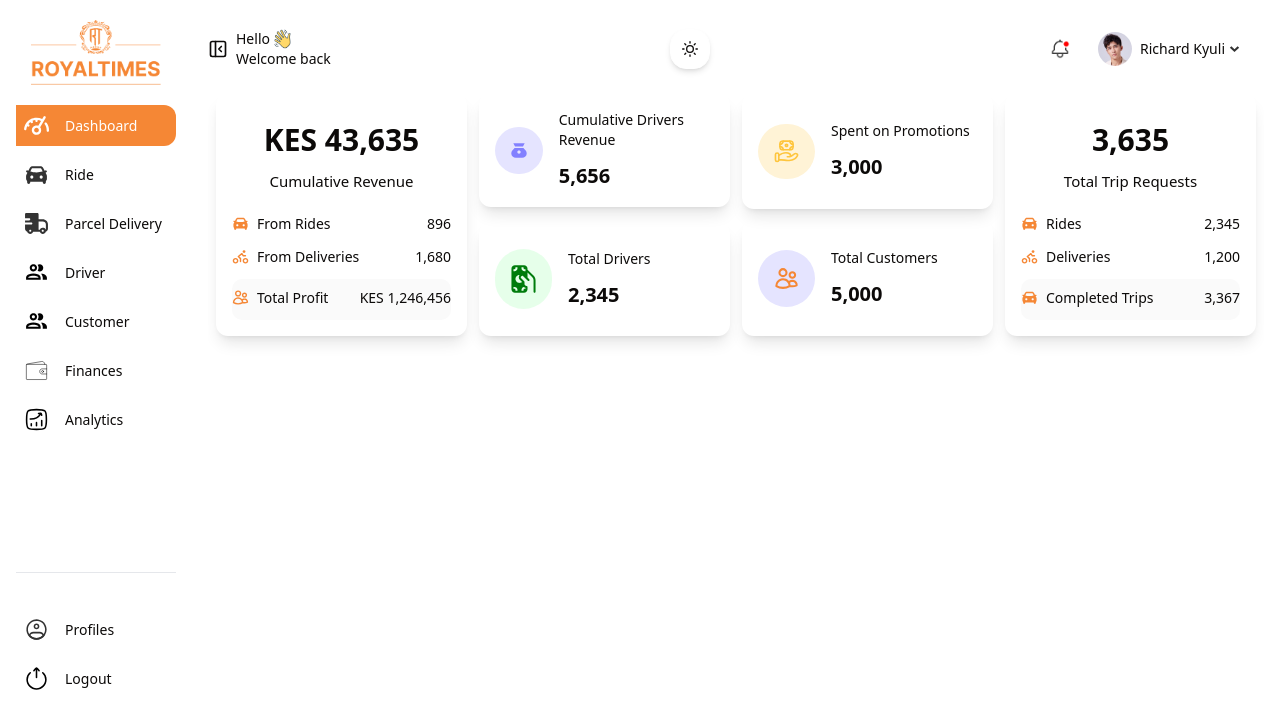
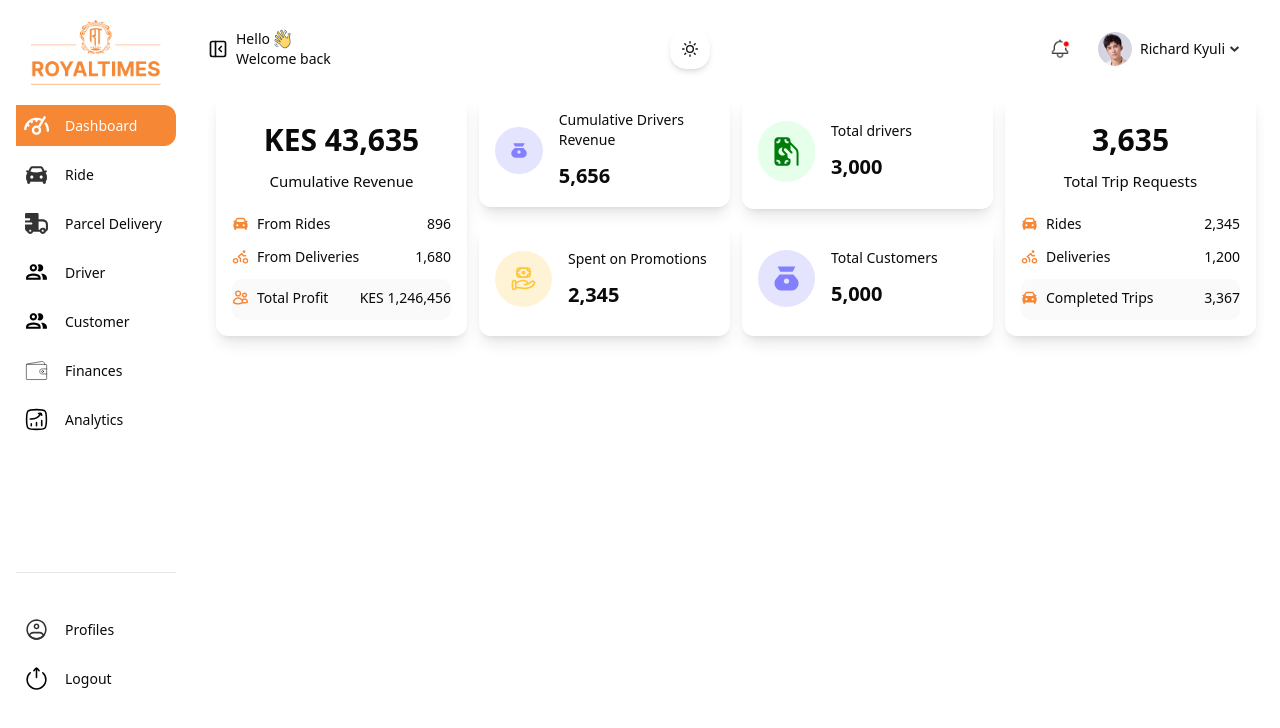
Before and after one commit to BrianLumire/Royal-Times, a Next.js app: page /dashboard in a window 1280 px wide. Shown: the top 728 px of the page. Built offline with nearby package versions, Linux system fonts and the light colour scheme.

Commit message:
card changes in dashboard page

```diff
--- a/src/app/(pages)/dashboard/page.tsx
+++ b/src/app/(pages)/dashboard/page.tsx
@@ -34,9 +34,9 @@ const DashboardPage = () => {
               value="5,656"
             />
             <CardDashboard2
-              iconSrc="/driver-all.svg"
-              bgColor="#C1FFCB66"
-              title="Total Drivers"
+              iconSrc="/spent.svg"
+              bgColor="#FFF3D6"
+              title="Spent on Promotions"
               value="2,345"
             />
           </div>
@@ -47,13 +47,13 @@ const DashboardPage = () => {
           {/* CardDashboard2 */}
           <div className="flex flex-col gap-3 w-full md:w-1/2 h-full">
             <CardDashboard2
-              iconSrc="/spent.svg"
-              bgColor="#FFF3D6"
-              title="Spent on Promotions"
+              iconSrc="/driver-all.svg"
+              bgColor="#C1FFCB66"
+              title="Total drivers"
               value="3,000"
             />
             <CardDashboard2
-              iconSrc="/total-profits.svg"
+             iconSrc="/cumulative.svg"
               bgColor="#E5E4FF"
               title="Total Customers"
               value="5,000"
```
